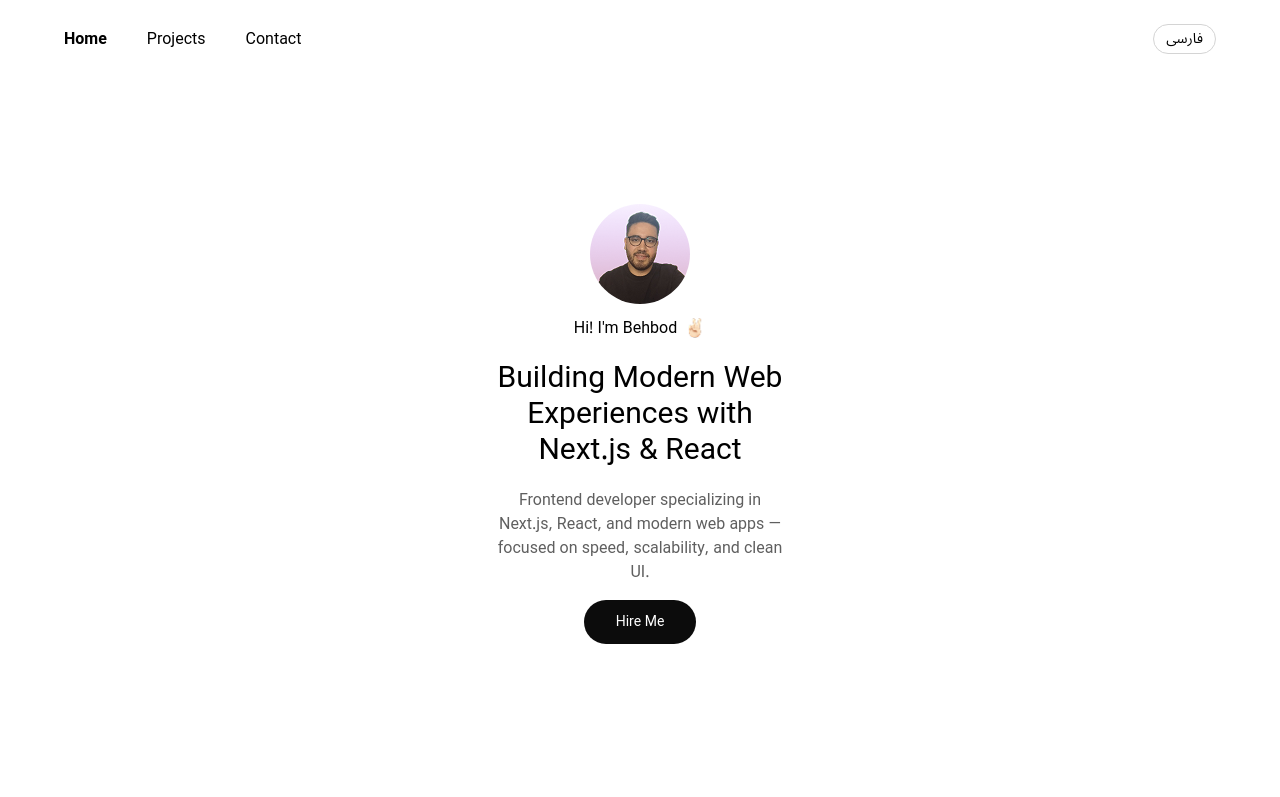
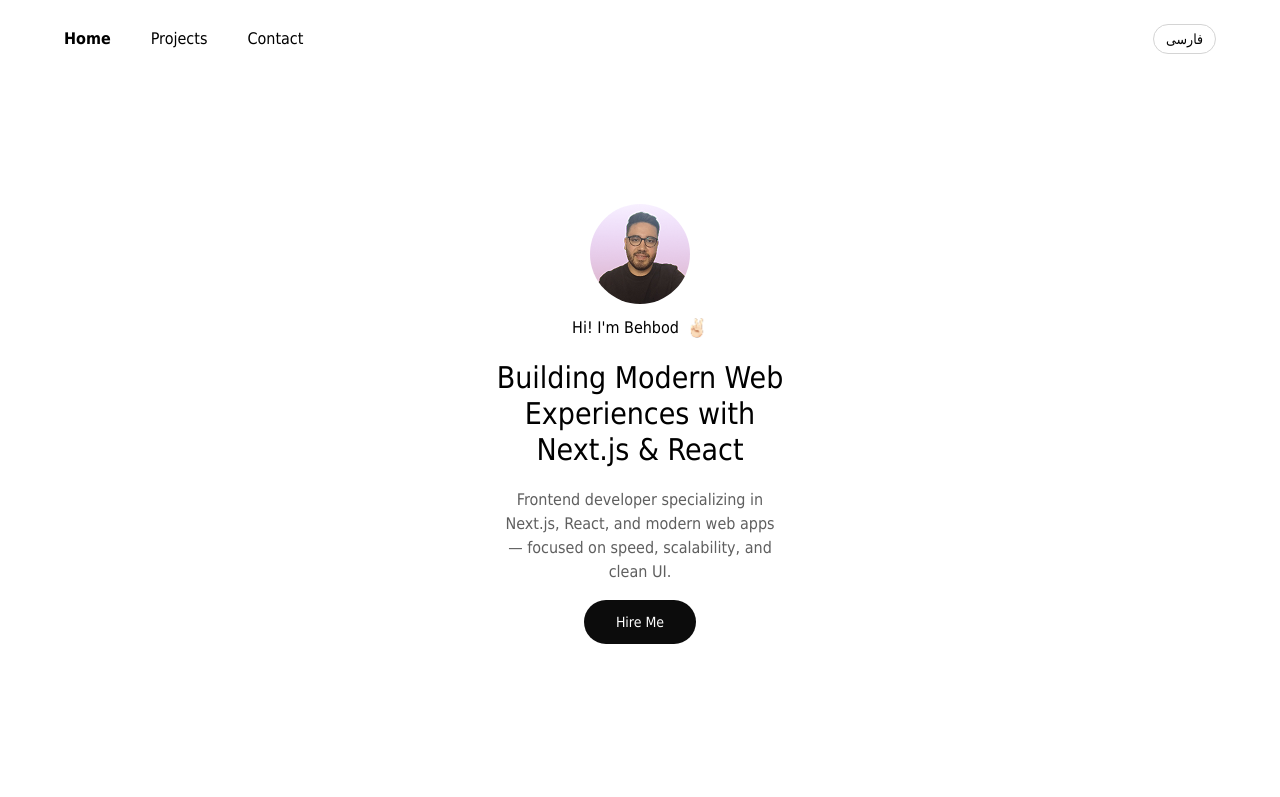
Before and after one commit to behbehi/behbod-resume, a Next.js app: page / in a window 1280 px wide. Shown: the top 797 px of the page. Built offline with nearby package versions, Linux system fonts and the light colour scheme.

Commit message:
update persian fonts

```diff
--- a/tailwind.config.js
+++ b/tailwind.config.js
@@ -12,7 +12,7 @@
         light: "#5F5F5F",
       },
       fontFamily: {
-        sans: ["Noto Sans Arabic", "Roboto", "sans-serif"],
+        sans: ["Vazirmatn", "Tahoma", "Arial", "sans-serif"],
       },
     },
   },
```
